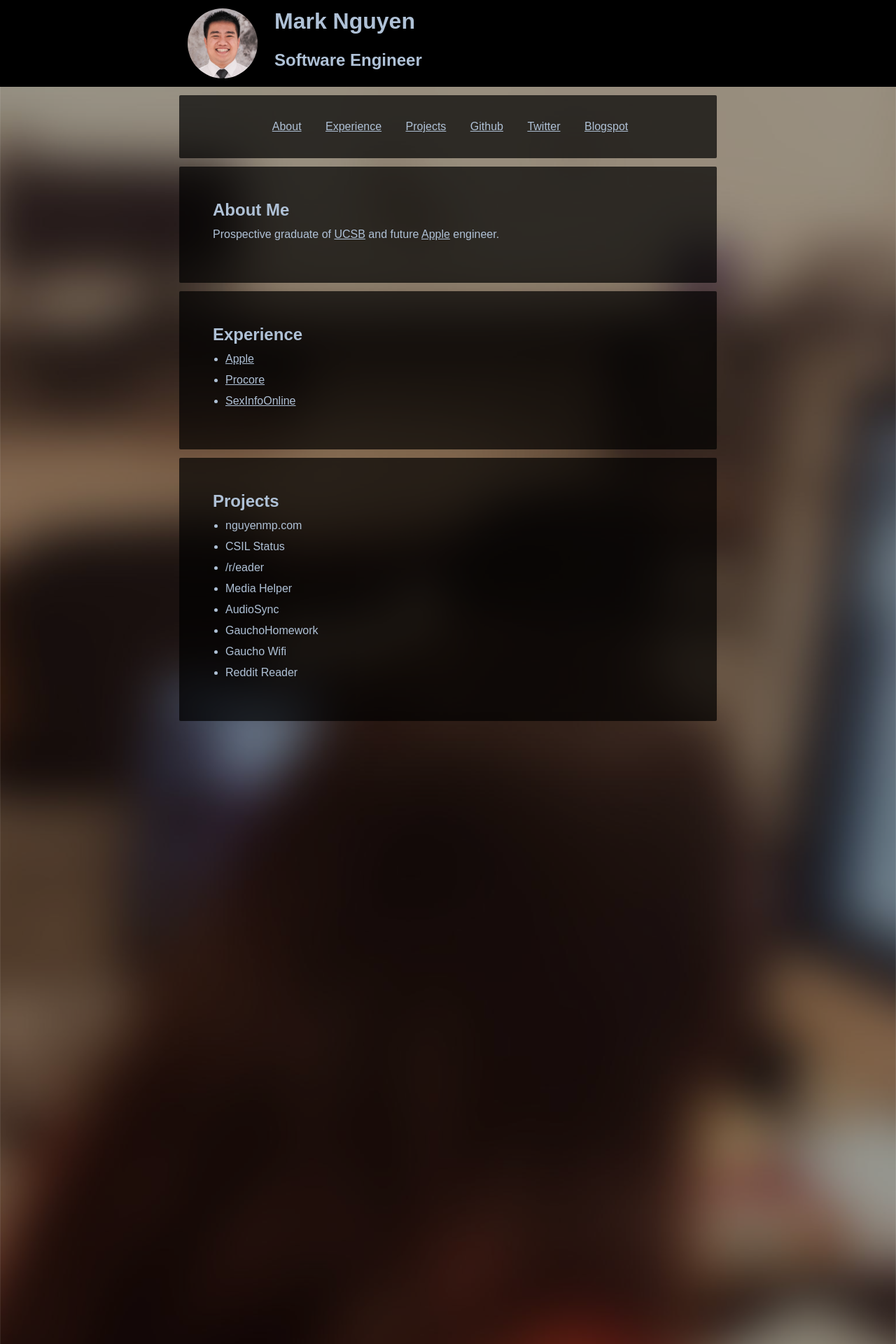
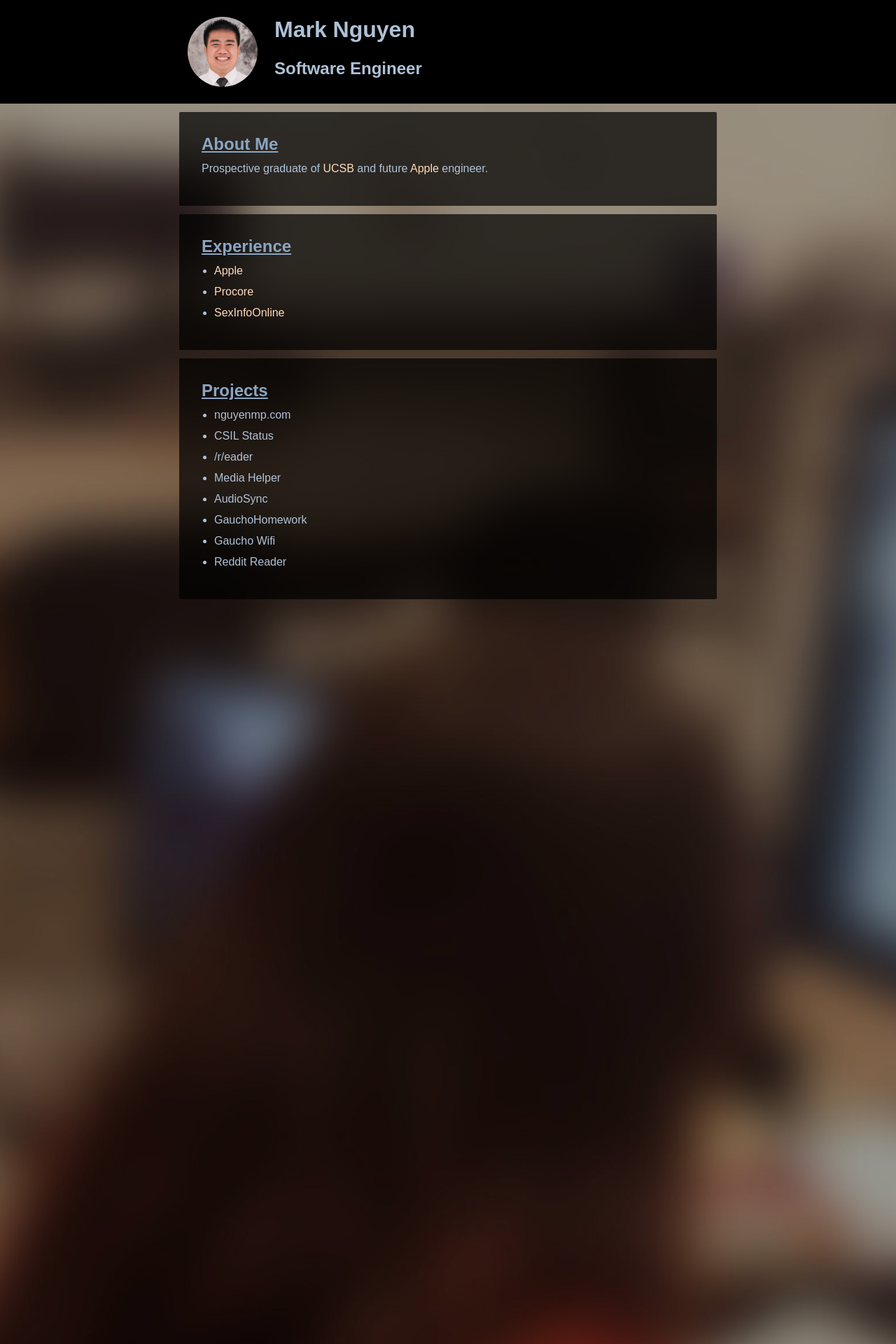
Before and after one commit to nguyenmp/mark-nguyen, a PHP site: page / in a window 1280 px wide. Shown: the top 1920 px of the page at 70% size. Run offline with PHP 8.4, Linux system fonts and the light colour scheme.

Commit message:
More styling!

```diff
--- a/index.html
+++ b/index.html
@@ -17,24 +17,15 @@
     </div>
     <div id="container">
 
-      <div id="navigation" class="content_card">
-        <ul id="navigation">
-          <li><a href="#about">About</a></li>
-          <li><a href="#experience">Experience</a></li>
-          <li><a href="#projects">Projects</a></li>
-          <li><a href="https://github.com/nguyenmp">Github</a></li>
-          <li><a href="https://twitter.com/nguyenm605">Twitter</a></li>
-          <li><a href="http://markerzzzzz.blogspot.com/">Blogspot</a></li>
-        </ul>
-      </div>
-
       <div id="about" name="about" class="content_card">
+        <div class="content_card_inner">
           <h2>About Me</h2>
           <p>Prospective graduate of <a href="Http://ucsb.edu">UCSB</a> and future <a href="http://apple.com">Apple</a> engineer.</p>
-
+        </div>
       </div>
 
       <div id="experience" name="experience" class="content_card">
+        <div class="content_card_inner">
           <h2>Experience</h2>
           <ul>
             <li><a href="http://apple.com">Apple</a></li>
@@ -42,8 +33,10 @@
             <li><a href="http://sexinfoonline.com">SexInfoOnline</a></li>
           </ul>
         </div>
+      </div>
 
       <div id="projects" name="projects" class="content_card">
+        <div class="content_card_inner">
           <h2>Projects</h2>
           <ul>
             <li>nguyenmp.com</li>
@@ -57,5 +50,6 @@
           </ul>
         </div>
       </div>
+    </div>
   </body>
 </html>
--- a/main.css
+++ b/main.css
@@ -3,6 +3,13 @@
   margin: 0;
   padding: 0;
   font-family: Arial, Helvetica, sans-serif; }
+
+.content-width, #title, .content_card {
+  max-width: 768px;
+  margin: 12px auto; }
+  @media (max-width: 767px) {
+    .content-width, #title, .content_card {
+      margin: 12px; } }
 
 html, body {
   overflow-x: hidden; }
@@ -12,7 +19,7 @@ html, body {
   background-color: black;
   background-size: cover;
   background-position: center;
-  -webkit-filter: brightness(60%) blur(0.1vmin);
+  -webkit-filter: brightness(60%);
   z-index: -1;
   /* We will position our view to be slightly over the edge by 10vmin */
   position: fixed;
@@ -31,12 +38,9 @@ html, body {
   text-align: center; }
 
 #title {
-  max-width: 768px;
-  margin-left: 8%;
-  margin-right: 8%;
+  width: 100%;
   display: inline-block;
-  text-align: center;
-  width: 100%; }
+  text-align: center; }
   @media (max-width: 480px) {
     #title {
       margin: auto; } }
@@ -76,41 +80,26 @@ html, body {
     height: 8vh;
     max-height: 40px; }
 
-#container {
-  position: absolute;
-  left: 0;
-  right: 0;
-  z-index: 0;
-  padding: 0 15%;
-  margin-left: auto;
-  margin-right: auto;
-  max-width: 768px; }
-  @media (max-width: 767px) {
-    #container {
-      padding: 0%; } }
-
 .content_card {
   color: #AFC1D6;
   background-color: rgba(0, 0, 0, 0.7);
-  max-width: 980px;
-  margin: 12px auto;
-  padding: 48px;
   border-radius: 2px; }
-  @media (max-width: 767px) {
-    .content_card {
-      margin: 12px;
-      padding: 4%; } }
   .content_card:hover {
     background-color: rgba(0, 0, 0, 0.9);
     transition: background-color 0.5s ease-in-out; }
 
+.content_card_inner {
+  padding: 32px; }
+  .content_card_inner h2 {
+    color: #8BA5C3;
+    text-decoration: underline; }
+
 a {
-  color: #AFC1D6; }
+  color: peachpuff;
+  text-decoration: none; }
 
 #navigation {
-  text-align: center;
-  padding-top: 12px;
-  padding-bottom: 12px; }
+  text-align: center; }
 
 #navigation li {
   display: inline-block;
--- a/scss/background.scss
+++ b/scss/background.scss
@@ -13,7 +13,7 @@ html, body {
   background-color: black;
   background-size: cover;
   background-position: center;
-  -webkit-filter: brightness(60%) blur(0.1vmin);
+  -webkit-filter: brightness(60%) ;
 
   // This will definitely make it hidden behind everything
   z-index: -1;
--- a/scss/content.scss
+++ b/scss/content.scss
@@ -1,30 +1,9 @@
-#container {
-    position: absolute;
-    left: 0;
-    right: 0;
-    z-index: 0;
-    padding: 0 15%;
-    margin-left: auto;
-    margin-right: auto;
-    max-width: $max-column-width;
+.content_card {
+    @extend .content-width;
 
-    @include mobile {
-        padding: 0%;
-    }
-}
-
-.content_card {
     color: #AFC1D6;
     background-color: rgba(0, 0, 0, 0.7);
-    max-width: 980px;
-    margin: 12px auto;
-    padding: 48px;
     border-radius: 2px;
-
-    @include mobile {
-        margin: 12px;
-        padding: 4%;
-    }
 
     &:hover {
         background-color: rgba(0, 0, 0, 0.9);
@@ -32,14 +11,22 @@
     }
 }
 
+.content_card_inner {
+    padding: 32px;
+
+    h2 {
+        color: #8BA5C3;
+        text-decoration: underline;
+    }
+}
+
 a {
-    color: #AFC1D6;
+    color: peachpuff;
+    text-decoration: none;
 }
 
 #navigation {
     text-align: center;
-    padding-top: 12px;
-    padding-bottom: 12px;
 }
 
 #navigation li {
--- a/scss/heading.scss
+++ b/scss/heading.scss
@@ -6,12 +6,12 @@
 }
 
 #title {
-    max-width: $max-column-width;
-    margin-left: 8%;
-    margin-right: 8%;
+    @extend .content-width;
+
+    width: 100%;
+
     display: inline-block;
     text-align: center;
-    width: 100%;
 
     @include mobile-small {
         margin: auto;
--- a/scss/main.scss
+++ b/scss/main.scss
@@ -9,6 +9,18 @@ $max-column-width: 768px;
 }
 
 @import 'mixins';
+
+// This doesn't really belong here but it's
+// used by both heading and content and uses mixins::mobile
+.content-width {
+    max-width: $max-column-width;
+    margin: 12px auto;
+
+    @include mobile {
+        margin: 12px;
+    }
+}
+
 @import 'background';
 @import 'heading';
 @import 'content';
```
Lines whose indentation alone changed are shown as unchanged.
